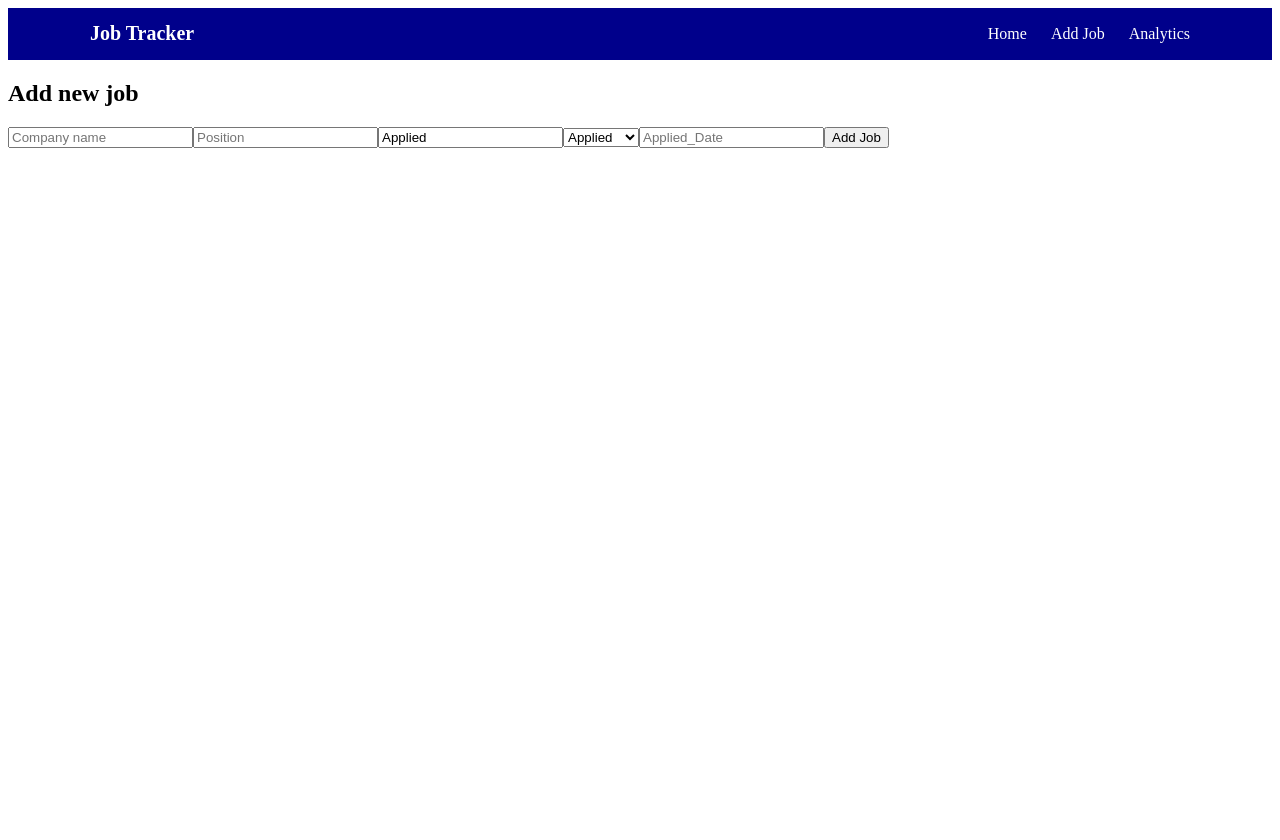
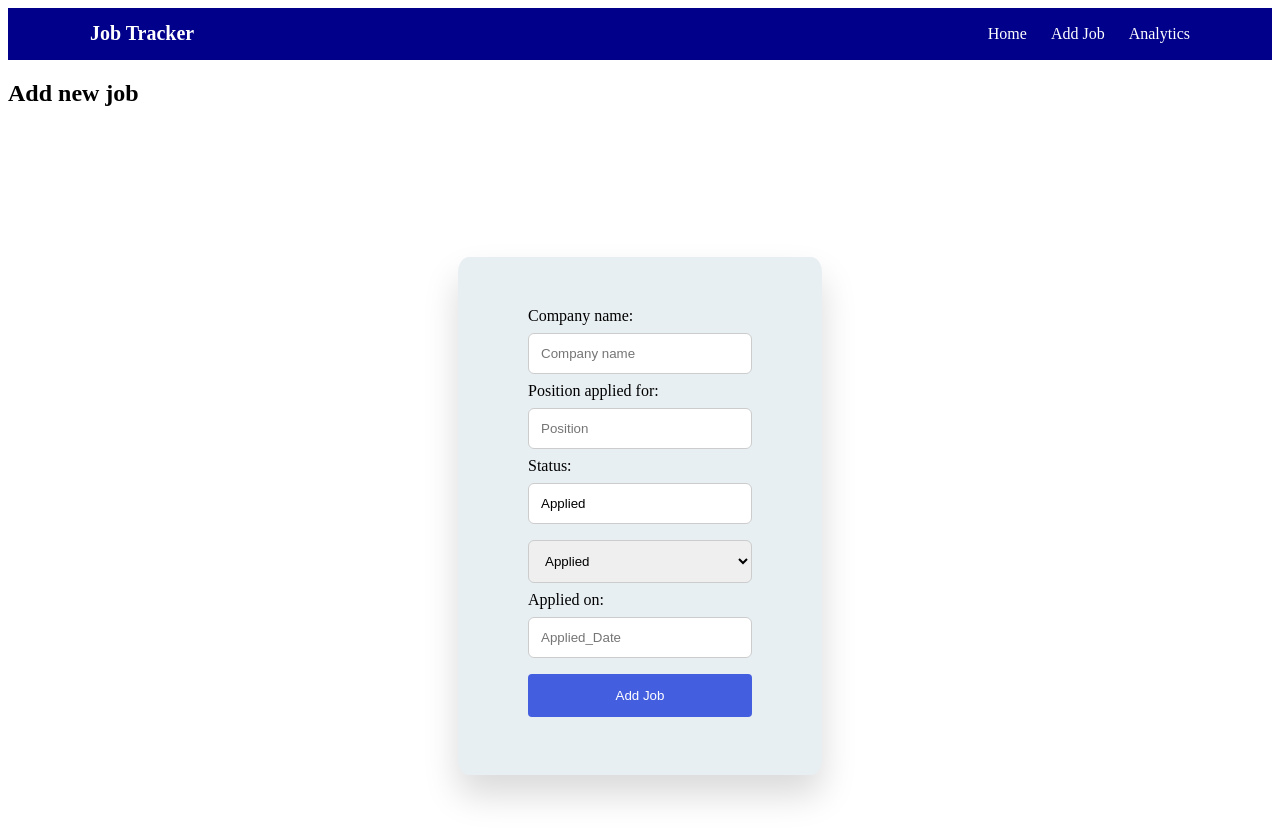
Before and after one commit to MoKambule/Job_tracker_dashboard, a React (Vite) app: page /create in a window 1280 px wide. Shown: the top 840 px of the page. Before the commit the page ends 800 px from the top, so only its background shows below. Built offline with nearby package versions, Linux system fonts and the light colour scheme; a web font is replaced by a local one.

Commit message:
styled add job form, not happy yet

```diff
--- /dev/null
+++ b/src/pages/Create.css
@@ -0,0 +1,37 @@
+form {
+  border-radius: 5px;
+  background-color: rgb(232, 239, 242);
+  padding: 50px 70px;
+  margin: 150px 450px;
+  border-radius: 3%;
+  box-shadow: 0 20px 35px rgba(0, 0, 0, 0.15);
+}
+
+label {
+    display: block;
+}
+
+input[type=text], select {
+  width: 100%;
+  padding: 12px;
+  margin: 8px 0;
+  display: inline-block;
+  border: 1px solid #ccc;
+  border-radius: 6px;
+  box-sizing: border-box;
+}
+
+button[type=submit] {
+  width: 100%;
+  background-color: #445ee0;
+  color: white;
+  padding: 14px;
+  margin: 8px 0;
+  border: none;
+  border-radius: 4px;
+  cursor: pointer;
+}
+
+button[type=submit]:hover {
+  background-color: #ecb9f4;
+}
--- a/src/pages/create.jsx
+++ b/src/pages/create.jsx
@@ -1,6 +1,7 @@
 import { useState } from "react";
 import { supabase } from "../supabaseClient";
 import { useNavigate } from "react-router-dom";
+import "./Create.css";
 
 function Create() {
     const [company, setCompany] = useState("")
@@ -37,8 +38,11 @@ function Create() {
                 Add new job
             </h2>
             <form onSubmit={addJob}>
+                <label >Company name:</label>
                 <input type="text" placeholder="Company name" value={company} onChange={(e) => setCompany(e.target.value)} required/>
+                <label>Position applied for:</label>
                 <input type="text" placeholder="Position" value={position} onChange={(e) => setPosition(e.target.value)} required/>
+                <label>Status:</label>
                 <input type="text" placeholder="Status" value={status} onChange={(e) => setStatus(e.target.value)} required/>
                     <select value={status} onChange={(e) => setStatus(e.target.value)}>
                         <option value="Applied">Applied</option>
@@ -46,7 +50,7 @@ function Create() {
                         <option value="Offer">Offer</option>
                         <option value="Rejected">Rejected</option>
                     </select>
-
+                <label>Applied on:</label>
                 <input type="text" placeholder="Applied_Date" value={applied_date} onChange={(e) => setAppliedDate(e.target.value)} required/>
                 <button type="submit">Add Job</button>
             </form>
```
